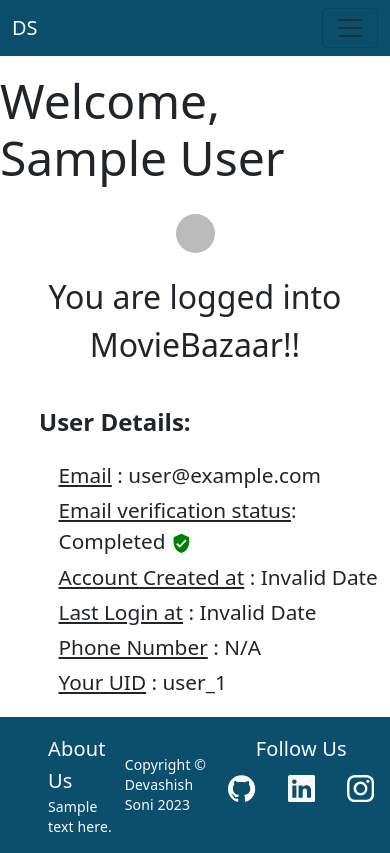
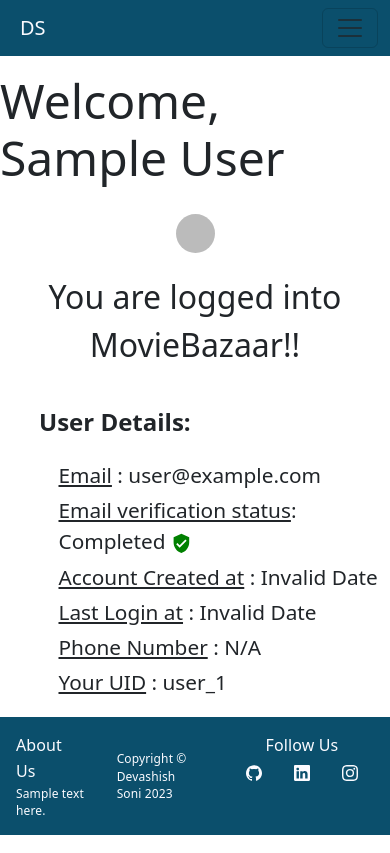
Before and after one commit to devashishsoni98/moviebazaar, a React (Create React App) app: page /profile in a window 390 px wide. Built offline with nearby package versions, Linux system fonts and the light colour scheme; no server answers; sample sign-in values are in the browser's storage; the HTML template or start-up script is replaced by a standard one.

Commit message:
css changes

```diff
--- a/src/components/LoginPage/login.css
+++ b/src/components/LoginPage/login.css
@@ -1,6 +1,44 @@
+
+.cont{
+    width: -webkit-fill-available;
+}
 .g-div{
     display: flex;
     justify-content: center;
     align-items: center;
     margin: 2rem 0;
 }
+
+.divider {
+    align-items: center;
+    display: flex;
+    text-align: center;
+    max-width: 400px;
+    justify-content: center;
+    margin: 0 auto;
+}
+
+.divider .line {
+    border-top: 1px solid #e7e7e7;
+    flex: 1 1 auto;
+    margin-top: 8px;
+    min-width: 1px;
+    padding-top: 8px;
+}
+.divider .text {
+    color: #666;
+    font-size: 14px;
+    font-weight: 400;
+    letter-spacing: -.006em;
+    margin-left: 10px;
+    margin-right: 10px;
+}
+
+@media (max-width: 768px) {
+    .g-div{
+        margin: 15% 0;
+    }
+    .css-cuefkz-MuiContainer-root{
+        margin: 18% 0;
+    }
+}
--- a/src/components/LoginPage/login.jsx
+++ b/src/components/LoginPage/login.jsx
@@ -40,8 +40,14 @@
 
   return (
     <>
+    <div className="cont">
     <div className="g-div">
     <GoogleButton onClick={handleGoogleSignIn}/>
+    </div>
+    <div className="divider">
+      <div className="line"></div>
+      <div className="text">or continue with email</div>
+      <div className="line"></div>
     </div>
     <Container component="main" maxWidth="sm">
       <Box
@@ -95,6 +101,7 @@
         </Box>
       </Box>
     </Container>
+    </div>
     </>
   );
 }
--- a/src/components/common/footer.css
+++ b/src/components/common/footer.css
@@ -1,3 +1,4 @@
+
 .item1 { grid-area: first; }
 .item2 { grid-area: second; }
 .item3 { grid-area: third; }
@@ -7,12 +8,15 @@
     grid-template-areas:
       'first first second second third third';
   margin-top: 5%;
-  width: -webkit-fill-available;
 }
 
 .grid-container > div {
     background-color: rgb(11, 79, 108);
     color: rgb(251, 251, 255);
+  }
+
+  .first, .second, .third {
+    border-right: none;
   }
 
   .about-h {
@@ -69,3 +73,40 @@
   .link:hover{
     transform: translateY(-2px);
   }
+
+  @media (max-width: 768px) {
+    .grid-container {
+      grid-template-areas:
+        'first first second second third third';
+    }
+
+    .first , .second, .third{
+      padding: 1rem;
+    }
+
+    .about-h {
+      font-size: 1rem;
+    }
+
+    .first > p,
+    .second > p {
+      font-size: 0.75rem;
+    }
+
+    .third {
+      flex-direction: column;
+    }
+
+    .links-div {
+      margin: 0;
+    }
+
+    .link {
+      font-size: 1rem;
+    }
+    @media (max-width: 300px){
+      .first , .second, .third{
+        padding-right: 0rem;
+      }
+    }
+  }
--- a/src/components/common/header.css
+++ b/src/components/common/header.css
@@ -17,8 +17,26 @@
     border: 0;
     transition: color 0.15s ease-in-out, background-color 0.15s ease-in-out, border-color 0.15s ease-in-out;
 }
+.nav-link:hover{
+  color: black !important;
+  background-color: white;
+  border-radius: .3rem;
+}
 .navbar-brand{
   color: rgb(251, 251, 255) !important;
+  padding-top: var(--bs-navbar-brand-padding-y);
+    padding-bottom: var(--bs-navbar-brand-padding-y);
+    padding-left: .5rem;
+    padding-right: .5rem;
+    margin-right: var(--bs-navbar-brand-margin-end);
+    font-size: var(--bs-navbar-brand-font-size);
+    text-decoration: none;
+    white-space: nowrap;
+}
+.navbar-brand:hover{
+  color: black !important;
+  background-color: white;
+  border-radius: .3rem;
 }
 .dropdown-item {
   display: block;
--- a/src/components/common/header.jsx
+++ b/src/components/common/header.jsx
@@ -25,7 +25,7 @@
     <>
       <Navbar expand="lg" className="bg-body-primary navbar">
         <Container className="space">
-          <Navbar.Brand href="#home">DS</Navbar.Brand>
+          <Link className="navbar-brand" to="/">DS</Link>
           <div>
             <Navbar.Toggle aria-controls="basic-navbar-nav" />
             <Navbar.Collapse id="basic-navbar-nav">
```
